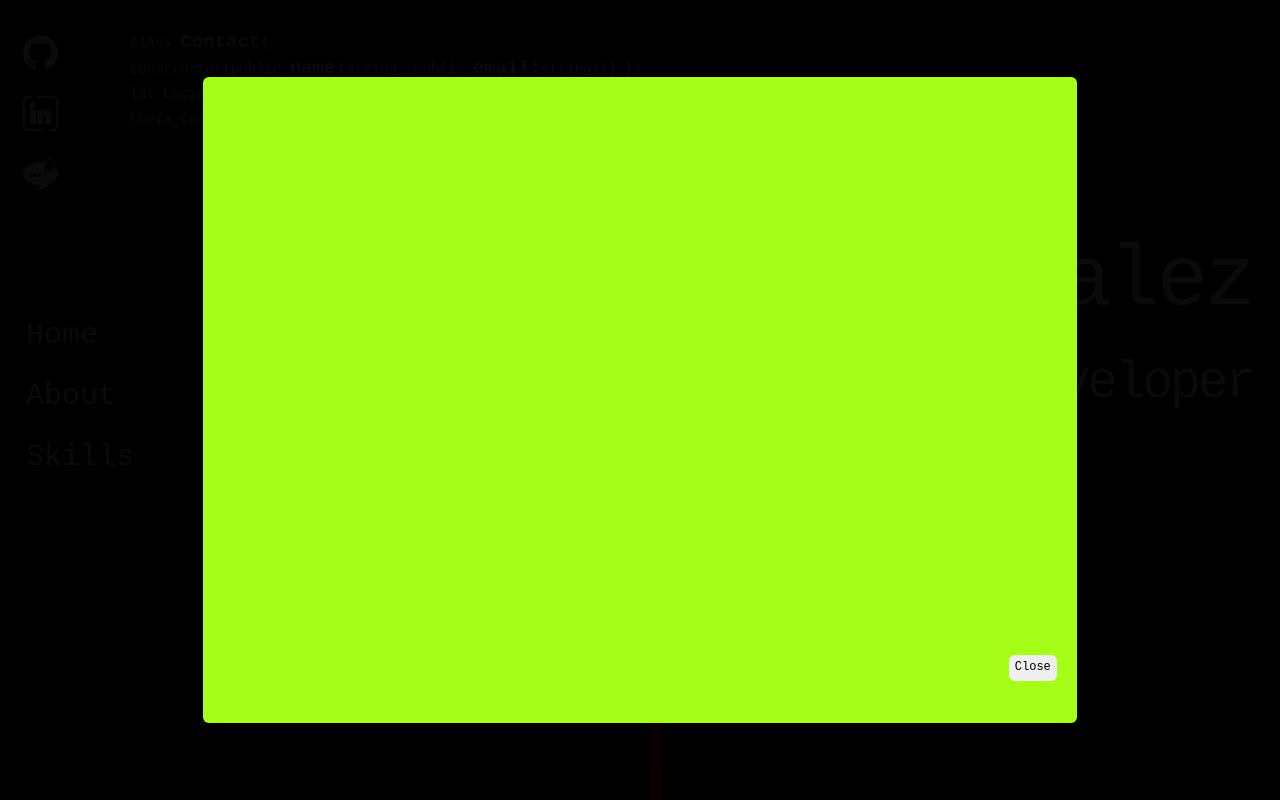
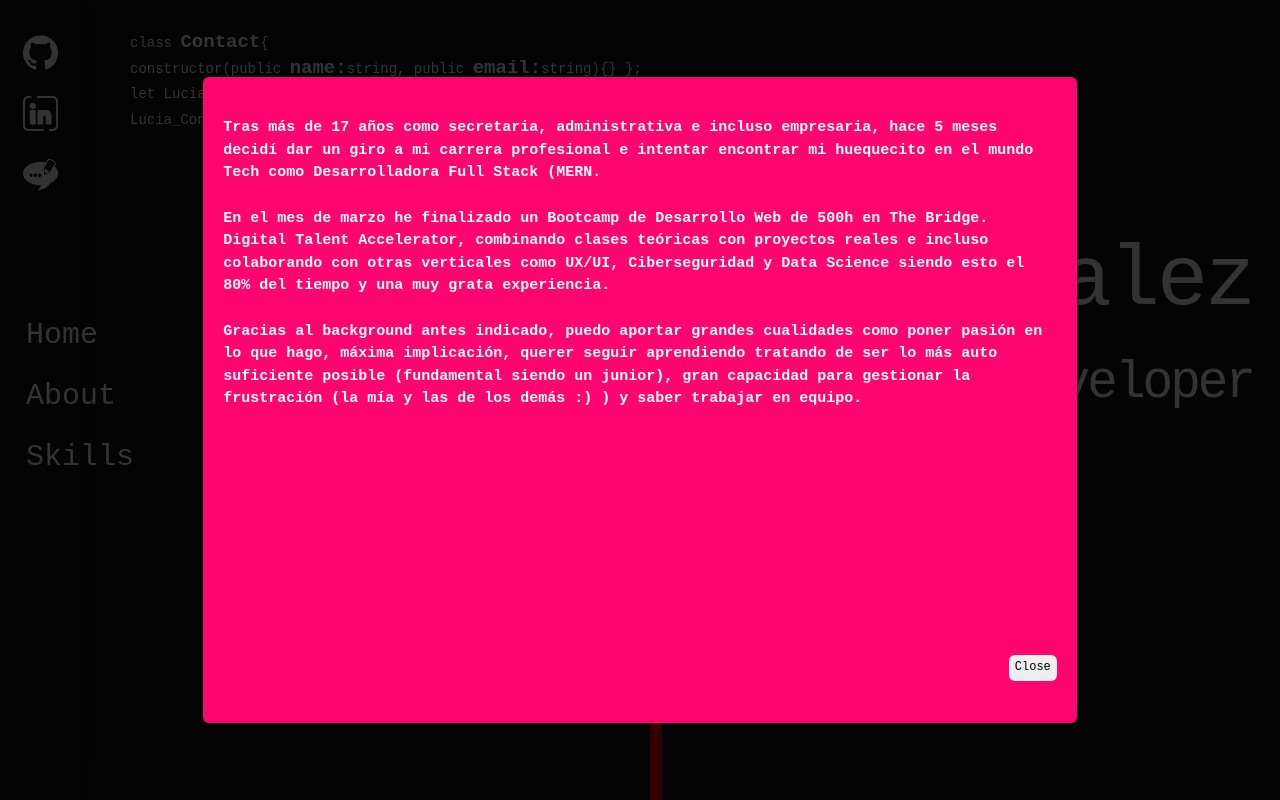
Before and after one commit to l0g0l/landingPage, a React (Create React App) app: page / in a window 1280 px wide. Both pictures are taken after a click on the element "About". Shown: the top 800 px of the page. Built offline with nearby package versions, Linux system fonts and the light colour scheme; the HTML template or start-up script is replaced by a standard one.

Commit message:
modals full screen ok

```diff
--- a/src/components/Branch.jsx
+++ b/src/components/Branch.jsx
@@ -4,21 +4,25 @@ import Modal from './Modal'
 const Branch = ({ display, position, top, left, project }) => {
     const [modalOpen, setModalOpen] = useState(false)//comienza en false para que no se muestre
     console.log(modalOpen)
-    console.log(typeof project + project)
+
 
     return (
         <>
-            <div className=' branch-dev' onClick={() => { setModalOpen(true) }}>
+            <div className=' branch-dev'>
                 {/*recibo por props cada uno de los estilos css*/}
-                <div className=' commit-main' style={{ display: display, position: position, top: top, left: left }}></div>
+                <div >
+                    <button onClick={() => setModalOpen(true)} className=' commit-main' style={{ display: display, position: position, top: top, left: left }}></button>
+                </div>
                 {/*cuando he hecho click, su estado pasa a true y, si es true, muéstrame el componente*/}
+
                 {modalOpen && project === 'coELA'
                     ?
-                    <Modal closeModal={setModalOpen} title={'coELA'} text={'Aplicación Web que le permite desde hacer donaciones instantáneas, hasta integrar la aplicación con su entidad bancaria.'} tecnolog={'React js,React Form Hooks,Node js (Framework Express),BBDD Mongodb,JWT,Heroku (despliegue)'} img={'/img/modals/coELA-home.png'} url={'https://coela.herokuapp.com/'} />
+                    <>
+                        <Modal closeModal={setModalOpen} title={'coELA'} text={'Aplicación Web que le permite desde hacer donaciones instantáneas, hasta integrar la aplicación con su entidad bancaria.'} tecnolog={'React js,React Form Hooks,Node js (Framework Express),BBDD Mongodb,JWT,Heroku (despliegue)'} img={'/img/modals/coELA-home.png'} url={'https://coela.herokuapp.com/'} />
+                    </>
                     :
                     null}
 
-                {/* {modalOpen && <Modal closeModal={setModalOpen} url={'https://dontwasteapp.herokuapp.com/'} />} */}
             </div>
         </>
     )
--- a/src/components/Modal.jsx
+++ b/src/components/Modal.jsx
@@ -5,10 +5,10 @@ function Modal({ closeModal, title, text, tecnolog, img, url }) {
   return (
     <div className="modalBackground">
       <div className="modalContainer">
-        <div className="titleCloseBtn">
-          <button onClick={() => { closeModal(false) }}>
+          <button onClick={() => { closeModal(false)}}>
             X
           </button>
+        <div className="titleCloseBtn">
 
         </div>
         <div className="title">
--- a/src/components/ModalXL.jsx
+++ b/src/components/ModalXL.jsx
@@ -3,8 +3,8 @@ import ReactModal from "react-modal"
 
 ReactModal.setAppElement("#root");
 
-const ModalXL = ({ modalisopen, setisopen, color, text1, text2, text3 }) => {
-console.log(modalisopen, setisopen, color, text1, text2, text3)
+const ModalXL = ({ modalisopen, setisopen, textsabout, textsskills, aboutmenuname }) => {
+
 
   return (
     <div className="modalXL">
@@ -17,20 +17,31 @@ console.log(modalisopen, setisopen, color, text1, text2, text3)
           afterOpen: "overlay-after",
           beforeClose: "overlay-before"
         }}
-        className={{base: "content-base",afterOpen: "content-after",beforeClose:"content-before"}}
+        className={{ base: "content-base", afterOpen: "content-after", beforeClose: "content-before" }}
         closeTimeoutMS={100}
-        style={{content: {
-          background: '#A6FD17',
-        }}}
+        style={{
+          content: {
+            background: '#ff0571',
+          }
+        }}
+      >
 
+        <div className="txt" >
+          {aboutmenuname
+            ?
+            textsabout.map((item, i) => (
 
-      >
-        <div className="txt">
-          <p>{text1}</p>
+              <p key={i}>{item}</p>
 
-          <p>{text2}</p>
+            ))
+            :
+            textsskills.map((item, i )=> (
 
-          <p>{text3}</p>
+              <p key={i}>{item}</p>
+
+            ))
+          }
+
         </div>
 
 
--- a/src/components/layout/Layout.jsx
+++ b/src/components/layout/Layout.jsx
@@ -41,10 +41,11 @@ const Layout = ({ children }) => {
                             </div>
                         </div>
                     </div>
-                    {showBranch ?
+                    {showBranch
+                        ?
                         <> {/*paso por props los estilos que va a necesitar cado uno de los componentes branch*/}
                             <Branch display={"block"} position={"absolute"} top={"20px"} left={"27px"} project={"Don't Waste"}/>
-                            <Branch display={"block"} position={"absolute"} top={"80px"} left={"27px"} project={"coElA"}/>
+                            <Branch display={"block"} position={"absolute"} top={"80px"} left={"27px"} project={"coELA"}/>
                         </>
                         : null}
 
--- a/src/components/layout/navMenu/NavMenu.jsx
+++ b/src/components/layout/navMenu/NavMenu.jsx
@@ -1,10 +1,12 @@
-import {useState} from "react"
+import { useState } from "react"
 import ModalXL from "../../ModalXL";
 
 
 const NavMenu = () => {
 
-    const [modalIsOpen, setIsOpen] = useState(false);
+    const [modalIsOpenAbout, setIsOpenAbout] = useState(false);
+    const [modalIsOpenSkills, setIsOpenSkills] = useState(false);
+
     //Scroll to the Top
 
     // Top: 0 takes us all the way back to the top of the page
@@ -56,13 +58,15 @@ const NavMenu = () => {
                     </li>
 
                     <li>
-                        <p onClick={() => setIsOpen(true)}>About</p>
-                       <ModalXL modalisopen={modalIsOpen} setisopen={setIsOpen} color={'#A6FD17'} text1={'Tras más de 17 años como secretaria, administrativa e incluso empresaria, hace 5 meses decidí dar un giro a mi carrera profesional e intentar encontrar mi huequecito en el mundo Tech como Desarrolladora Full Stack (MERN.'} text2={'En el mes de marzo  he finalizado un Bootcamp de Desarrollo Web de 500h en The Bridge. Digital Talent Accelerator, combinando clases teóricas con proyectos reales e incluso colaborando con otras verticales como UX/UI, Ciberseguridad y Data Science siendo esto el 80% del tiempo y una muy grata experiencia.'} text3={'Gracias al background antes indicado, puedo aportar grandes cualidades como poner pasión en lo que hago, máxima implicación, querer seguir aprendiendo tratando de ser lo más auto suficiente posible (fundamental siendo un junior), gran capacidad para gestionar la frustración (la mía y las de los demás :) ) y saber trabajar en equipo.'}/>
+                        <p onClick={() => setIsOpenAbout(true)}>About</p>
+
+                        <ModalXL modalisopen={modalIsOpenAbout} setisopen={setIsOpenAbout} color={'#ff0571'} textsabout={['Tras más de 17 años como secretaria, administrativa e incluso empresaria, hace 5 meses decidí dar un giro a mi carrera profesional e intentar encontrar mi huequecito en el mundo Tech como Desarrolladora Full Stack (MERN.', 'En el mes de marzo  he finalizado un Bootcamp de Desarrollo Web de 500h en The Bridge. Digital Talent Accelerator, combinando clases teóricas con proyectos reales e incluso colaborando con otras verticales como UX/UI, Ciberseguridad y Data Science siendo esto el 80% del tiempo y una muy grata experiencia.', 'Gracias al background antes indicado, puedo aportar grandes cualidades como poner pasión en lo que hago, máxima implicación, querer seguir aprendiendo tratando de ser lo más auto suficiente posible (fundamental siendo un junior), gran capacidad para gestionar la frustración (la mía y las de los demás :) ) y saber trabajar en equipo.']} aboutmenuname={'About'} />
                     </li>
 
                     <li>
-                        <p onClick={() => setIsOpen(true)}>Skills</p>
-                       <ModalXL modalisopen={modalIsOpen} setisopen={setIsOpen} color={'$neonblue'} text={'Mentalidad de aprendizaje y crecimiento, Pasional, entusiasta e implicada, Colaboradora y tolerante, Adaptación al cambio, Autodidacta, Equipo'}/>
+                        <p onClick={() => setIsOpenSkills(true)}>Skills</p>
+
+                        <ModalXL modalisopen={modalIsOpenSkills} setisopen={setIsOpenSkills} color={'#ff0571'} textsskills={['Mentalidad de aprendizaje y crecimiento, Pasional, entusiasta e implicada, Colaboradora y tolerante, Adaptación al cambio, Autodidacta, Equipo']} skillsmenuname={'Skills'} />
                     </li>
                 </ul>
 
--- a/src/sass/components/_modalXL.scss
+++ b/src/sass/components/_modalXL.scss
@@ -56,7 +56,7 @@ button {
       margin-bottom: 23px !important;
       font-size: 15px !important;
       font-weight: bold !important;
-      color: $black;
+      color: $white;
         // span {
         //   font-size: 25px;
         // }
```
Also changed, not shown: src/pages/Home.jsx (line endings or trailing spaces).
